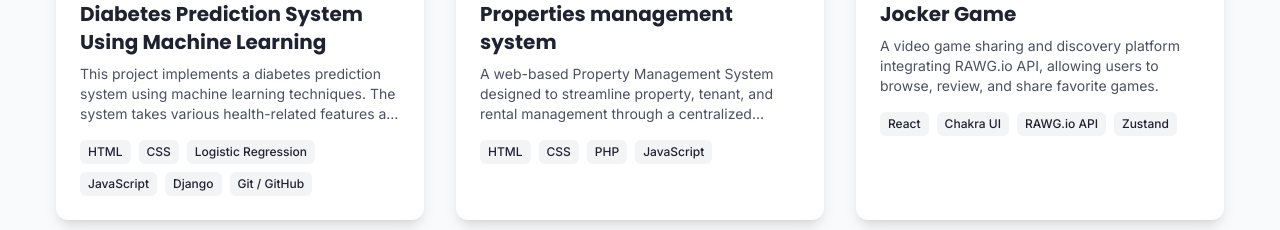
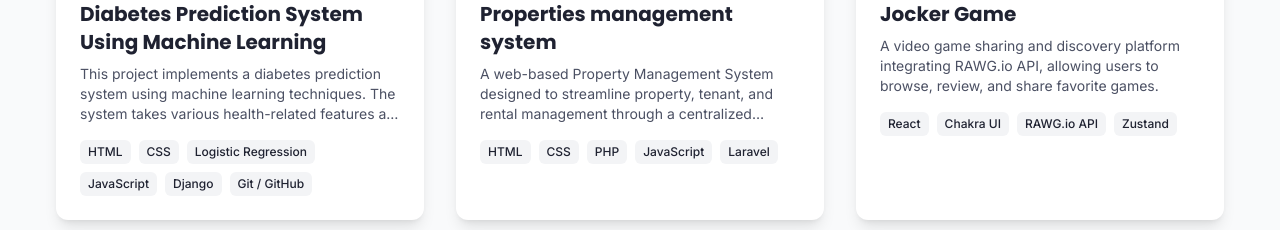
Before and after one commit to SisayNegashMengistu/sisaynegash-portfolio, a React (Vite) app: page / in a window 1280 px wide. Shown: the part 6584-6814 px from the top of the page. Built offline with nearby package versions, Linux system fonts and the light colour scheme.

Commit message:
Update project on PMS

```diff
--- a/src/data/portfolioData.ts
+++ b/src/data/portfolioData.ts
@@ -402,7 +402,7 @@ export const projectsData: Project[] = [
     description:
       "A web-based Property Management System designed to streamline property, tenant, and rental management through a centralized platform. It helps users efficiently manage property information, tenant records, and related management activities while reducing manual work.",
     image: "https://encrypted-tbn0.gstatic.com/images?q=tbn:ANd9GcQ-j_0amOOtBaVHvtLRxQ5YTFDdZQeW7ZaYKZhtAR_-vg&s=10",
-    techStack: ["HTML", "CSS", "PHP", "JavaScript"],
+    techStack: ["HTML", "CSS", "PHP", "JavaScript","Laravel"],
     demoUrl: "https://github.com/sisaynegashmengistu/telemedicine",// must edit
     githubUrl: "https://github.com/sisaynegashmengistu/Properties-management-system",// must edit
     featured: false,
```
